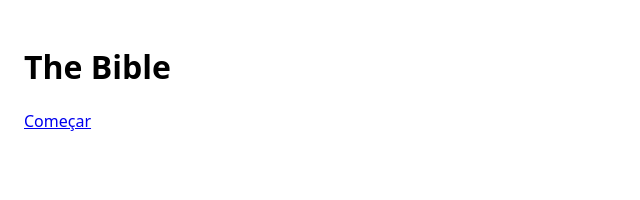
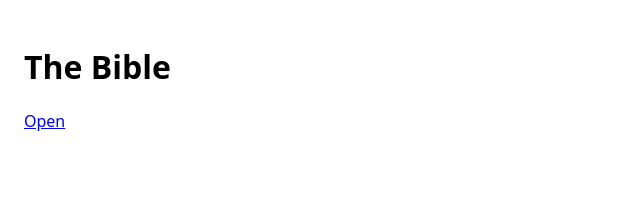
Before and after one commit to joaohb07/bible, a React (Vite) app: page / in a window 1280 px wide. Shown: the top 200 px of the page, without its empty margins (0-640 px from the left). Built offline with nearby package versions, Linux system fonts and the light colour scheme.

Commit message:
fix(pages): Change open book text

```diff
--- a/src/pages/HomePage/HomePage.tsx
+++ b/src/pages/HomePage/HomePage.tsx
@@ -2,7 +2,7 @@
   return (
     <div style={{ padding: 24 }}>
       <h1>The Bible</h1>
-      <a href={`${import.meta.env.BASE_URL}read/pt/genesis/1`}>Começar</a>
+      <a href={`${import.meta.env.BASE_URL}read/pt/genesis/1`}>Open</a>
     </div>
   );
 }
```
